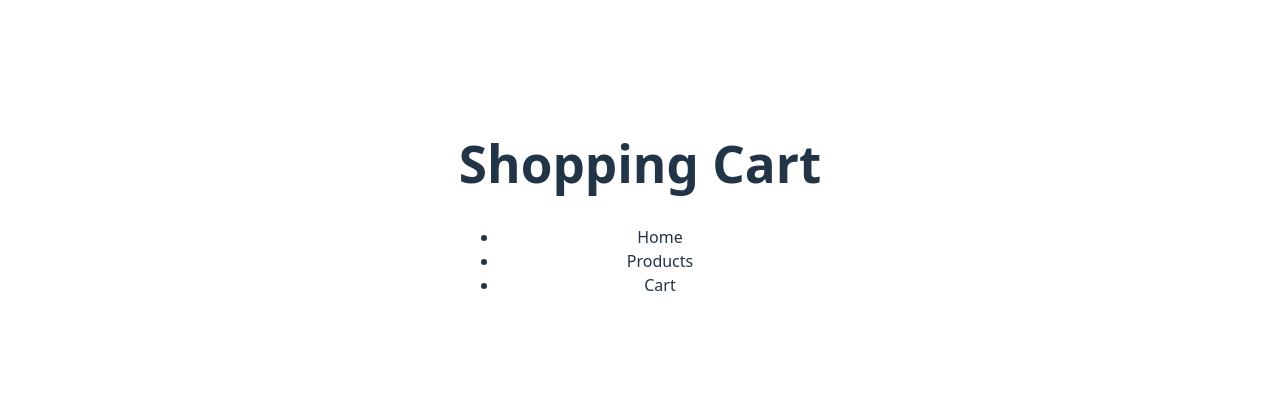
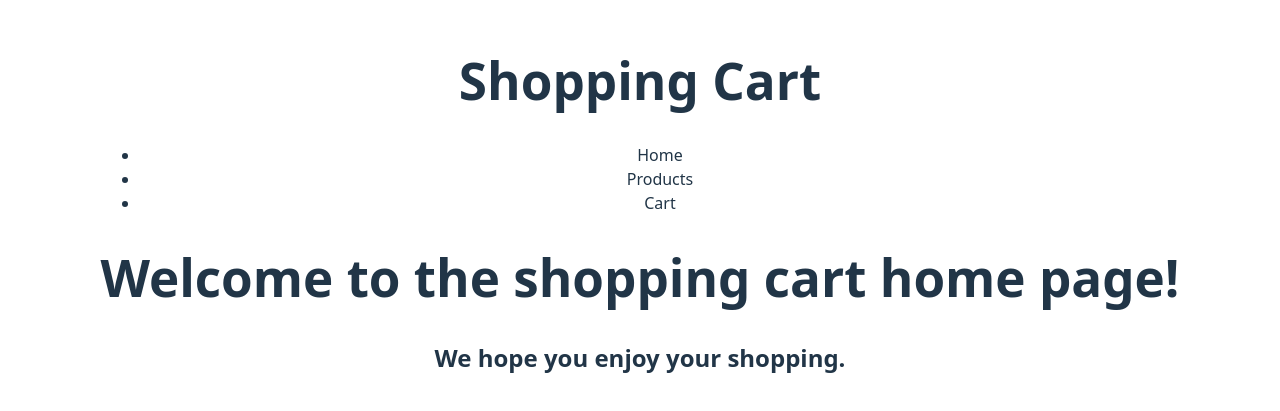
Before and after one commit to AfaqAhmad43/shopping-cart, a React (Vite) app: page / in a window 1280 px wide. Shown: the part 193-604 px from the top of the page. Built offline with nearby package versions, Linux system fonts and the light colour scheme.

Commit message:
-added initial skeleton for the Home page.

```diff
--- a/src/App.jsx
+++ b/src/App.jsx
@@ -1,12 +1,13 @@
 import './App.css'
-import Navbar from './components/Navbar'
+import Home from './components/Home'
+
 
 
 function App() {
 
   return (
     <>
-      <Navbar />
+      <Home />
     </>
   )
 }
--- /dev/null
+++ b/src/components/Home.jsx
@@ -0,0 +1,11 @@
+import Navbar from "./Navbar";
+
+export default function Home() {
+    return(
+        <div className="home-page">
+            <Navbar />
+            <h1>Welcome to the shopping cart home page!</h1>
+            <h2>We hope you enjoy your shopping.</h2>
+        </div>
+    )
+}
```
